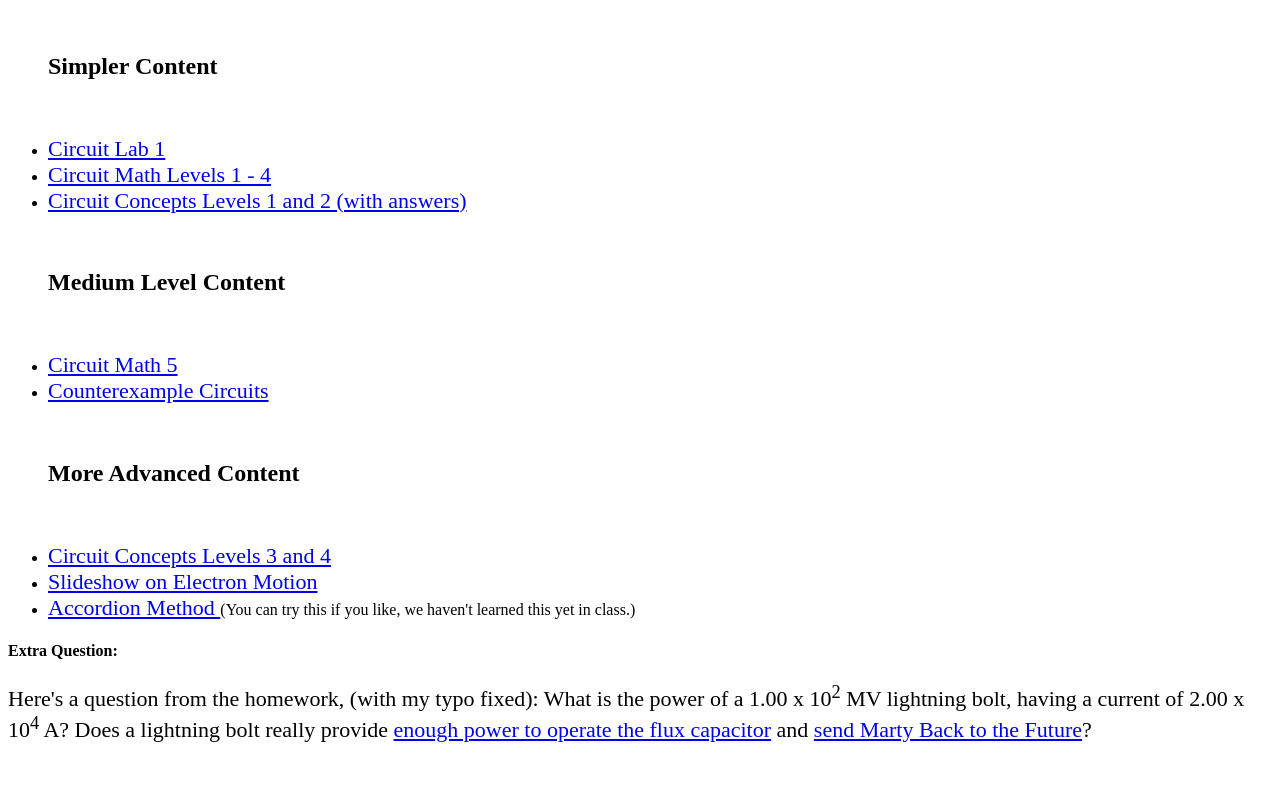
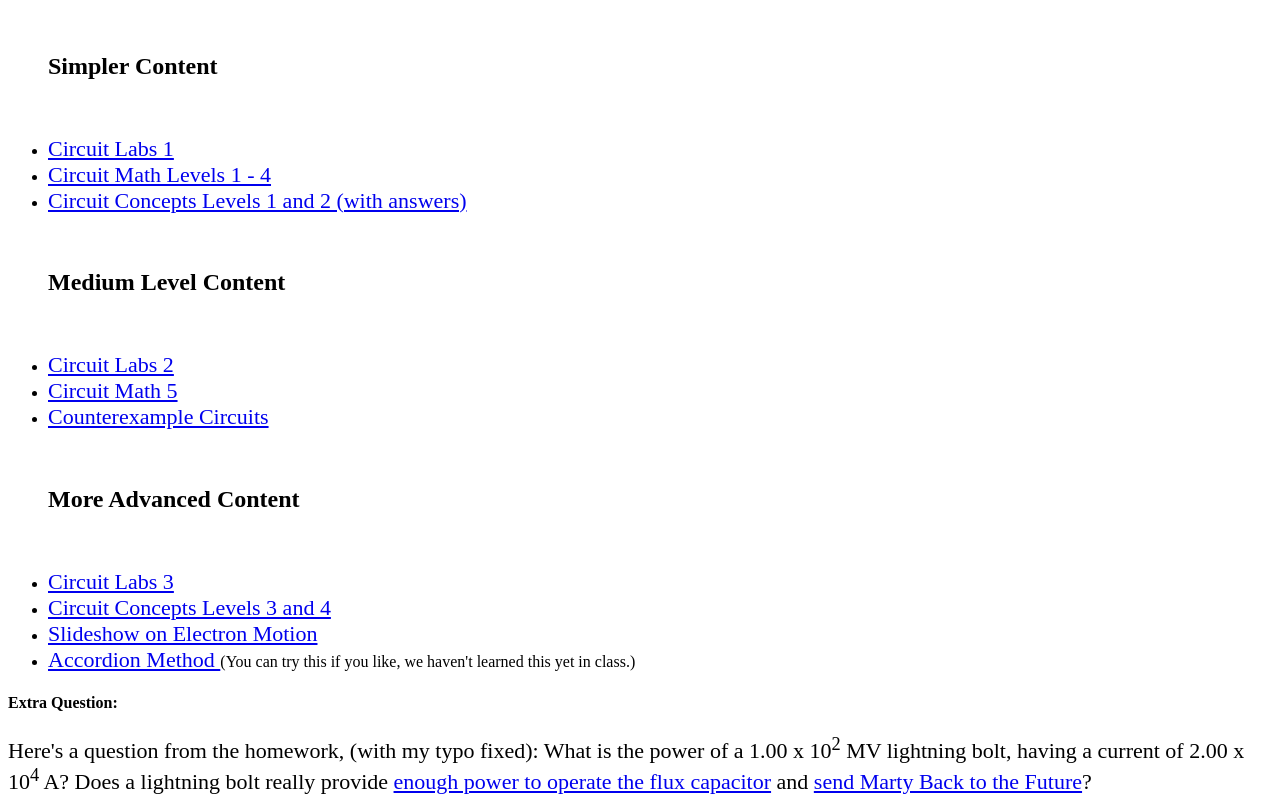
Before and after one commit to danielkuncik/teachingWebsite, a website: page public/basicPage.html in a window 1280 px wide. Shown: the part 391-1186 px from the top of the page. Before the commit the page ends 1156 px from the top, so only its background shows below. Drawn offline with Linux system fonts and the light colour scheme.

Commit message:
add two more packets on circuit labs

```diff
--- a/public/basicPage.html
+++ b/public/basicPage.html
@@ -38,15 +38,17 @@
 <h5>Content on First Tests</h5>
 <ul>
     <h6>Simpler Content</h6>
-    <li><a href = './physicsPackets/circuit_labs_1.pdf'>Circuit Lab 1</a></li>
+    <li><a href = './physicsPackets/circuit_labs_1.pdf'>Circuit Labs 1</a></li>
     <li><a href = './physicsPackets/circuit_math_1_2_3_4.pdf'>Circuit Math Levels 1 - 4</a></li>
     <li><a href = './physicsPackets/circuit_concepts_1_2.pdf'>Circuit Concepts Levels 1 and 2 (with answers)</a></li>
 
     <h6>Medium Level Content</h6>
+    <li><a href = './physicsPackets/circuit_labs_2.pdf'>Circuit Labs 2</a></li>
     <li><a href = './physicsPackets/circuit_math_5.pdf'>Circuit Math 5</a></li>
     <li><a href = './physicsPackets/counter_example_circuits.pdf'>Counterexample Circuits</a></li>
 
     <h6>More Advanced Content</h6>
+    <li><a href = './physicsPackets/circuit_labs_3.pdf'>Circuit Labs 3</a></li>
     <li><a href = './physicsPackets/circuit_concepts_3_4.pdf'>Circuit Concepts Levels 3 and 4</a></li>
     <li><a href = './physicsPackets/electron_motion_slideshow.pptx'>Slideshow on Electron Motion</a></li>
     <li><a href = './physicsPackets/accordion_method_1.pdf'>Accordion Method </a>(You can try this if you like, we haven't learned this yet in class.)</li>
```
Also changed, not shown: 2 other files.
